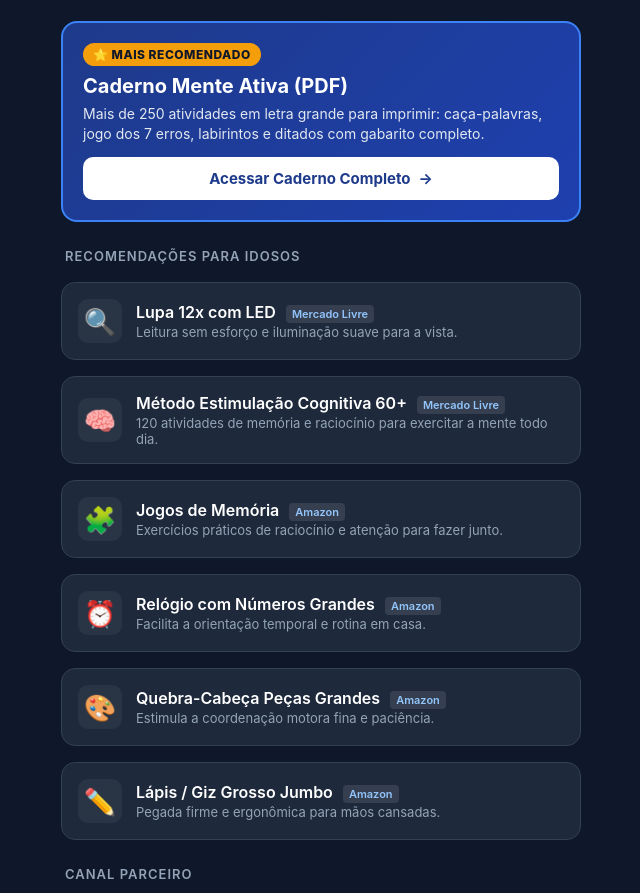
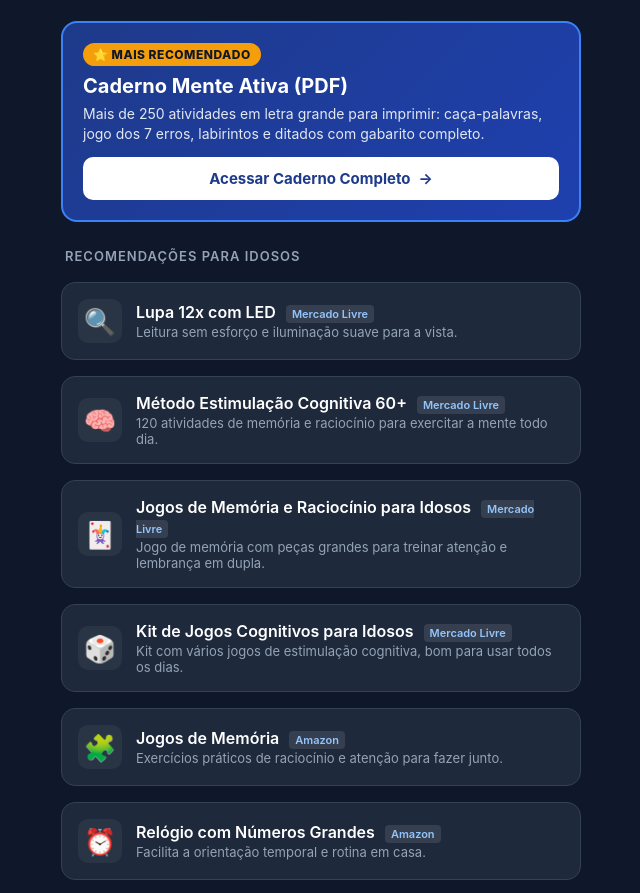
Before and after one commit to duvieira85-cyber/indica, a plain HTML site: page mente-ativa.html in a window 1280 px wide. Shown: the part 204-1097 px from the top of the page, without its empty margins (319-959 px from the left). Drawn offline with Linux system fonts and the light colour scheme.

Commit message:
afiliados 24/11: jogos de memoria e raciocinio + kit de jogos cognitivos (Mente Ativa)

```diff
--- a/mente-ativa.html
+++ b/mente-ativa.html
@@ -249,6 +249,22 @@
       </div>
     </a>
 
+    <a href="https://meli.la/2e9g8SR" target="_blank" rel="noopener noreferrer" class="link-card">
+      <div class="card-icon">🃏</div>
+      <div class="card-content">
+        <div class="card-title">Jogos de Memória e Raciocínio para Idosos <span class="card-tag">Mercado Livre</span></div>
+        <div class="card-desc">Jogo de memória com peças grandes para treinar atenção e lembrança em dupla.</div>
+      </div>
+    </a>
+
+    <a href="https://meli.la/16g6a4C" target="_blank" rel="noopener noreferrer" class="link-card">
+      <div class="card-icon">🎲</div>
+      <div class="card-content">
+        <div class="card-title">Kit de Jogos Cognitivos para Idosos <span class="card-tag">Mercado Livre</span></div>
+        <div class="card-desc">Kit com vários jogos de estimulação cognitiva, bom para usar todos os dias.</div>
+      </div>
+    </a>
+
     <a href="https://www.amazon.com.br/s?k=jogo+de+memoria+idosos&tag=menteativa06-20" target="_blank" rel="noopener noreferrer" class="link-card">
       <div class="card-icon">🧩</div>
       <div class="card-content">
```
Also changed, not shown: novos-links.txt (added), 1 other file.
